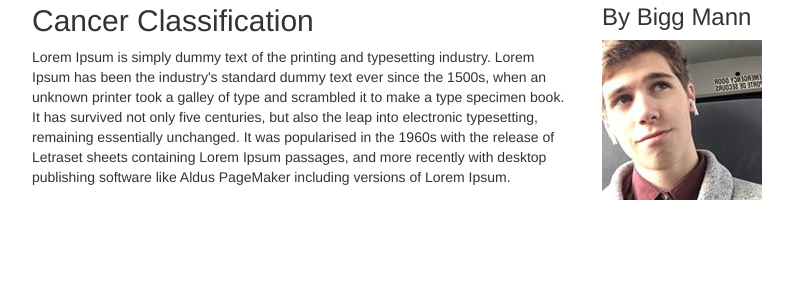
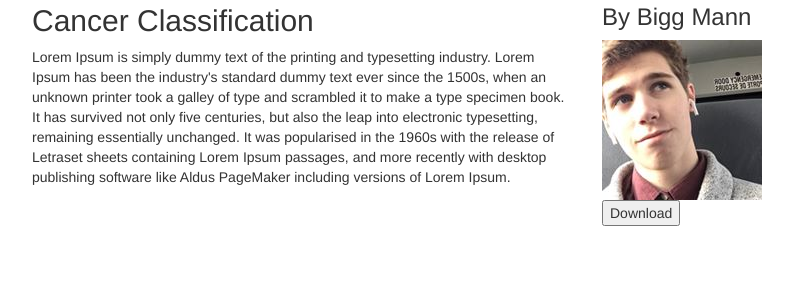
Before and after one commit to amanb2000/Democracy.AI, a Flask app: template di/templates/schema1.html in a window 1280 px wide. Shown: the part 312-612 px from the top of the page, without its empty margins (53-846 px from the left). Run offline with Flask 2, Linux system fonts and the light colour scheme; the template is opened without the code that fills it, so the values that code supplies are empty; parts of the project's set-up code (start-up, migrations or seed data) failed here and were passed over; some libraries are stand-ins or nearby versions.

Commit message:
further reorganize repo

```diff
--- a/di/templates/schema1.html
+++ b/di/templates/schema1.html
@@ -35,8 +35,10 @@
 			</div>
 			<div class = "col-sm-6 cardRight">
 				<h3 class = "authorName">By Bigg Mann</h3>
-				<img class = "profilePicture" src = "assets/adam.jpg" />
-
+				<div class="picDiv">
+					<img class = "profilePicture" src = "../assets/adam.jpg" />
+				</div>
+				<button>Download</button>
 			</div>
 
 		</div>
```
Also changed, not shown: di/static/assets/adam.jpg (renamed from di/templates/assets/adam.jpg).
